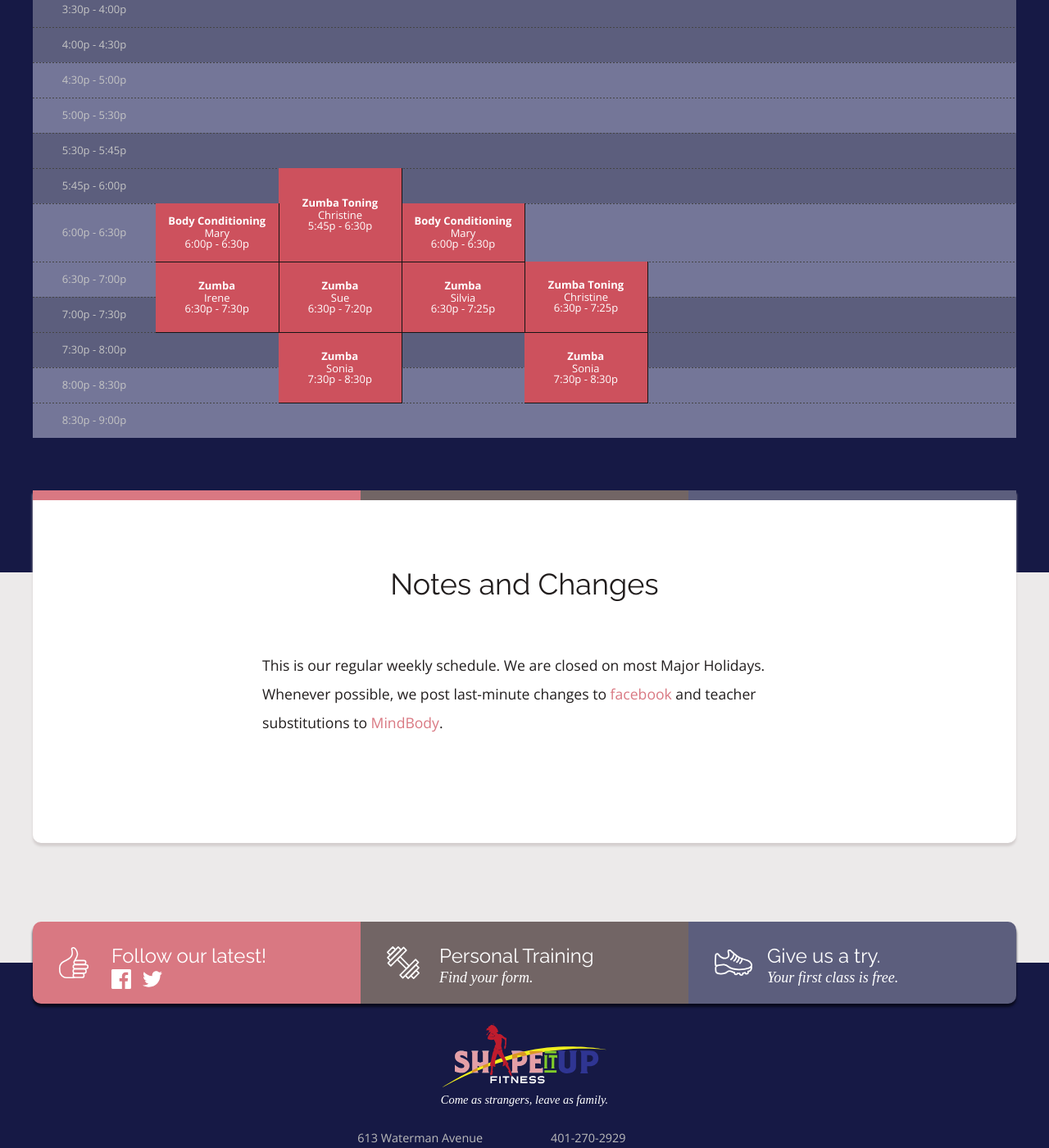
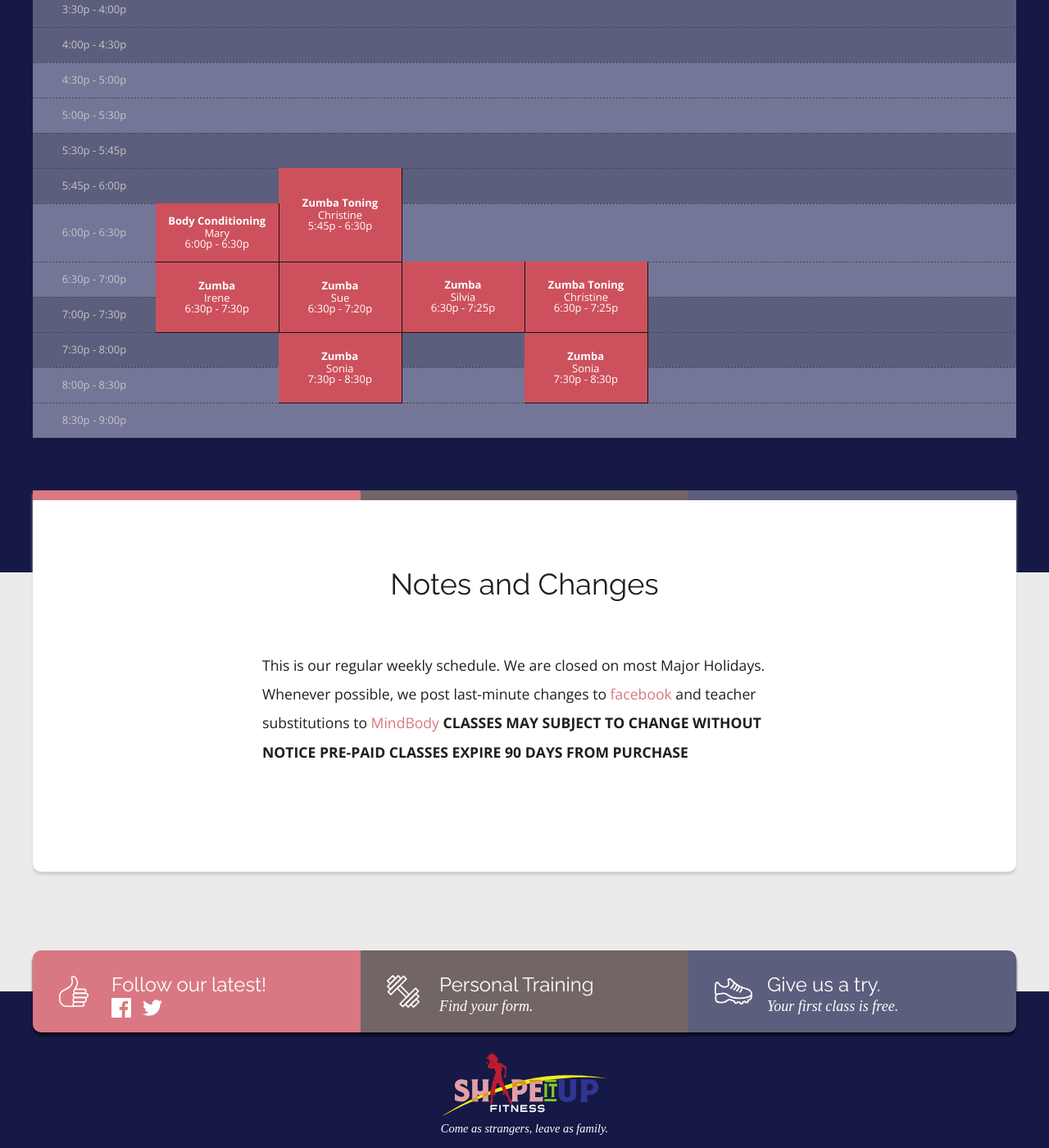
Before and after one commit to rwstone/shapeitup, a Jekyll site: the page built from schedule/index.md, in a window 1280 px wide and 1400 px high, scrolled down 880 px. Shown: the whole window at 82% size. Built offline with Jekyll 4.4.1, drawn with Linux system fonts in a browser that asks for light colours; some web fonts are replaced; some of the changed text lies outside the part shown.

Commit message:
Updated Index

```diff
--- a/schedule/index.md
+++ b/schedule/index.md
@@ -32,12 +32,6 @@
   start_time: 5:45p
   end_time: 6:30p
   length: 2
-- class: Body Conditioning
-  instructor: Christina
-  day: Tuesday
-  start_time: 6:30a
-  end_time: 7:15a
-  length: 2
 - class: Zumba
   instructor: Sue
   day: Tuesday
@@ -56,23 +50,11 @@
   start_time: 9:30a
   end_time: 10:25a
   length: 2
-- class: Body Conditioning
-  instructor: Mary
-  day: Wednesday
-  start_time: 6:00p
-  end_time: 6:30p
-  length: 1
 - class: Zumba
   instructor: Silvia
   day: Wednesday
   start_time: 6:30p
   end_time: 7:25p
-  length: 2
-- class: Body Conditioning
-  instructor: Christina
-  day: Thursday
-  start_time: 6:30a
-  end_time: 7:15a
   length: 2
 - class: Barre Fusion
   instructor: Debbie
@@ -164,4 +146,6 @@
 layout: schedule
 ---
 
-This is our regular weekly schedule. We are closed on most Major Holidays. Whenever possible, we post last-minute changes to [facebook](https://www.facebook.com/Shapeitupfitnessandnutrition) and teacher substitutions to [MindBody](https://clients.mindbodyonline.com/classic/home?studioid=112719).
+This is our regular weekly schedule. We are closed on most Major Holidays. Whenever possible, we post last-minute changes to [facebook](https://www.facebook.com/Shapeitupfitnessandnutrition) and teacher substitutions to [MindBody](https://clients.mindbodyonline.com/classic/home?studioid=112719)
+**CLASSES MAY SUBJECT TO CHANGE WITHOUT NOTICE**
+**PRE-PAID CLASSES EXPIRE 90 DAYS FROM PURCHASE**
```
